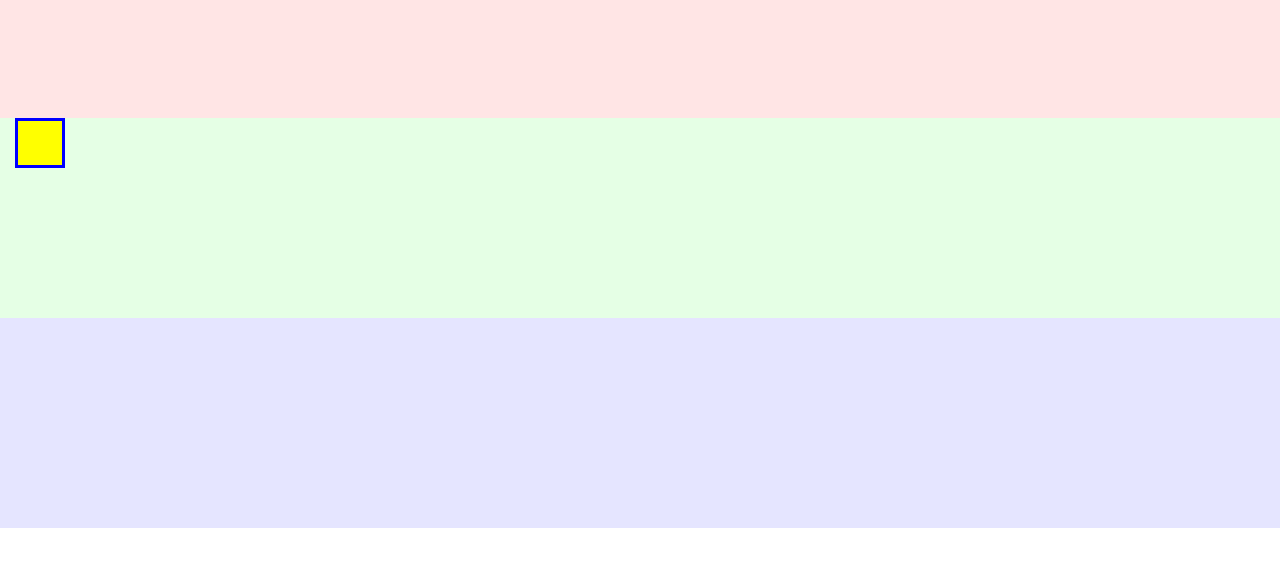
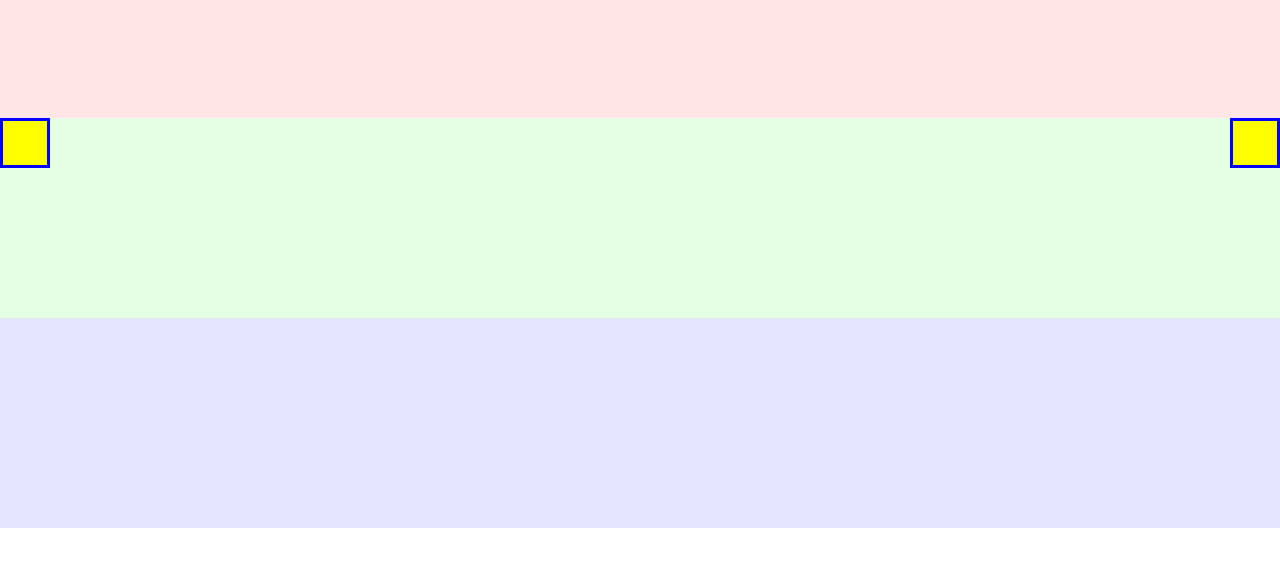
Before and after one commit to hoevik/rat-race, a plain HTML site: page index.html in a window 1280 px wide. Shown: the part 82-648 px from the top of the page. Drawn offline with nearby package versions, Linux system fonts and the light colour scheme.

Commit message:
set player2 position to right Plan, first rat to the center wins the golden ticket

```diff
--- a/main.css
+++ b/main.css
@@ -14,15 +14,15 @@ h1 {
   background: yellow;
 }
 .startLeft{
-  display: box;
-  box-orient: vertical;
-
-
-}
+  display: block;
+  position: absolute;
+  left: 0;
+  }
 .startRight{
-  position: fixed;
-  align: right;
-}
+  display: block;
+  position: absolute;
+  right: 0;
+  }
 
 .track {
   background-color: rgba(0, 255, 0, 0.1);
```
